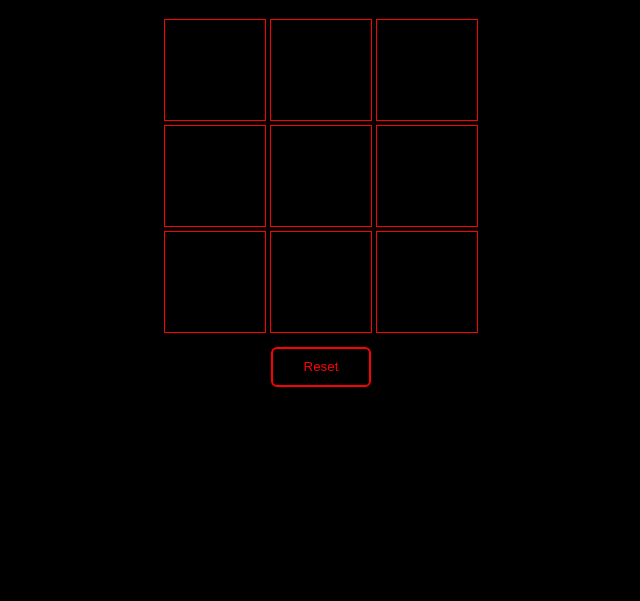
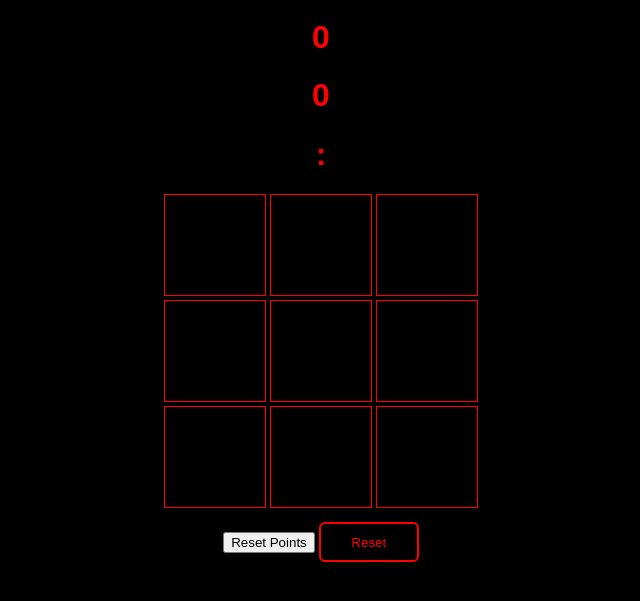
Before and after one commit to Maicke-Andrew/JogoDaVelha, a plain HTML site: page index.html in a window 1280 px wide. Shown: the part 61-662 px from the top of the page, without its empty margins (319-959 px from the left). Drawn offline with Linux system fonts and the light colour scheme.

Commit message:
Update index.html
adicionados botao reset points, adicionados points, sendo gravados de forma local

```diff
--- a/index.html
+++ b/index.html
@@ -12,6 +12,12 @@
 
 <body>
     <h1>Jogo Da Velha</h1>
+
+    <div>
+        <h1 id="pontosX">0</h1>
+        <h1 id="pontosO">0</h1>
+        <h1 id="doisPontos">:</h1>
+    </div>
 
     <div class="stage">
         <div>
@@ -30,6 +36,7 @@
             <div id= "8" class="square"></div>
         </div>
     </div>
+    <input type="button" id="pts" value="Reset Points" onclick="resetPoints()">
     <input type="button" id="btn" value="Reset" onclick="reset()">
     <script src="scripts/game.js"></script>
     <script src="scripts/interface.js"></script>
```
